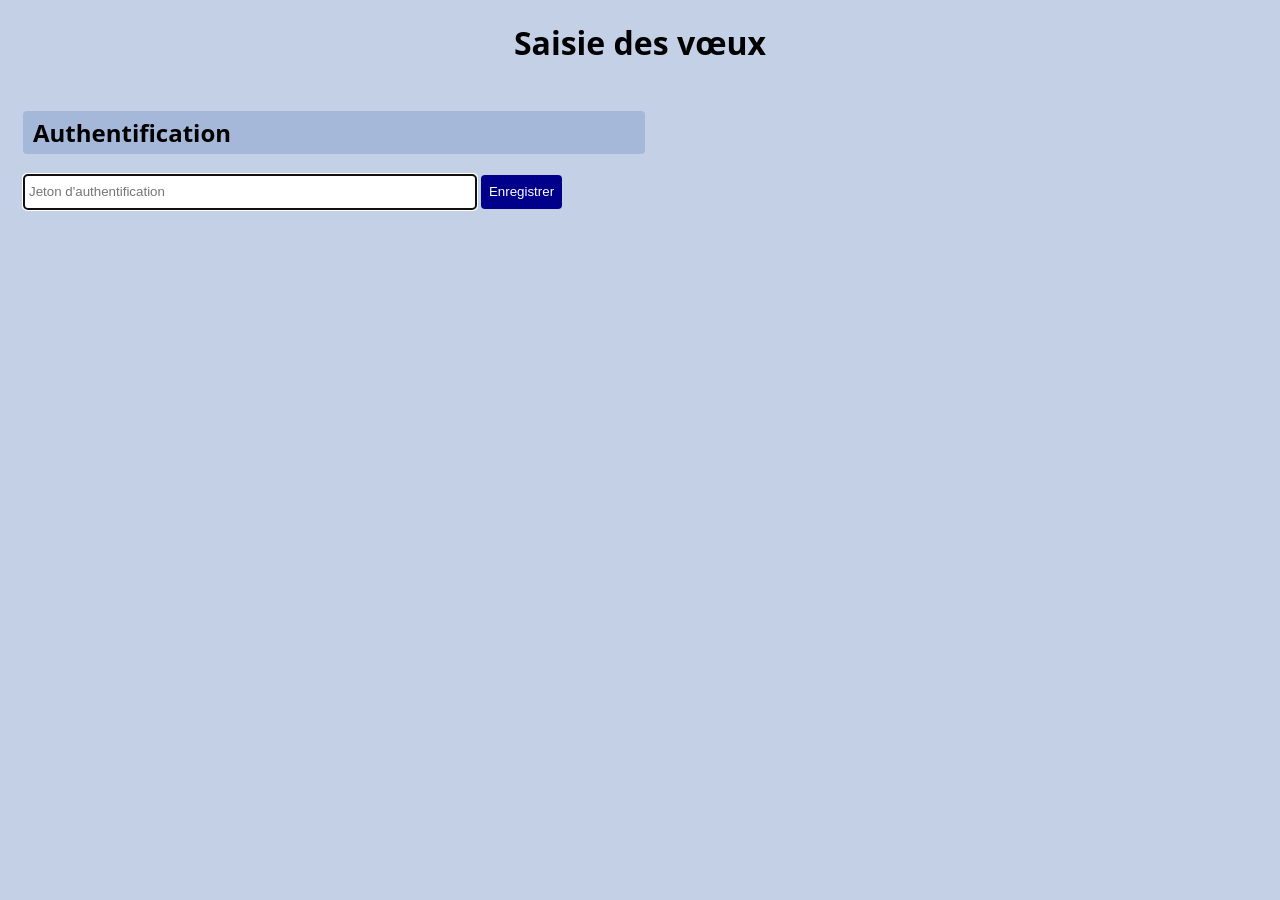
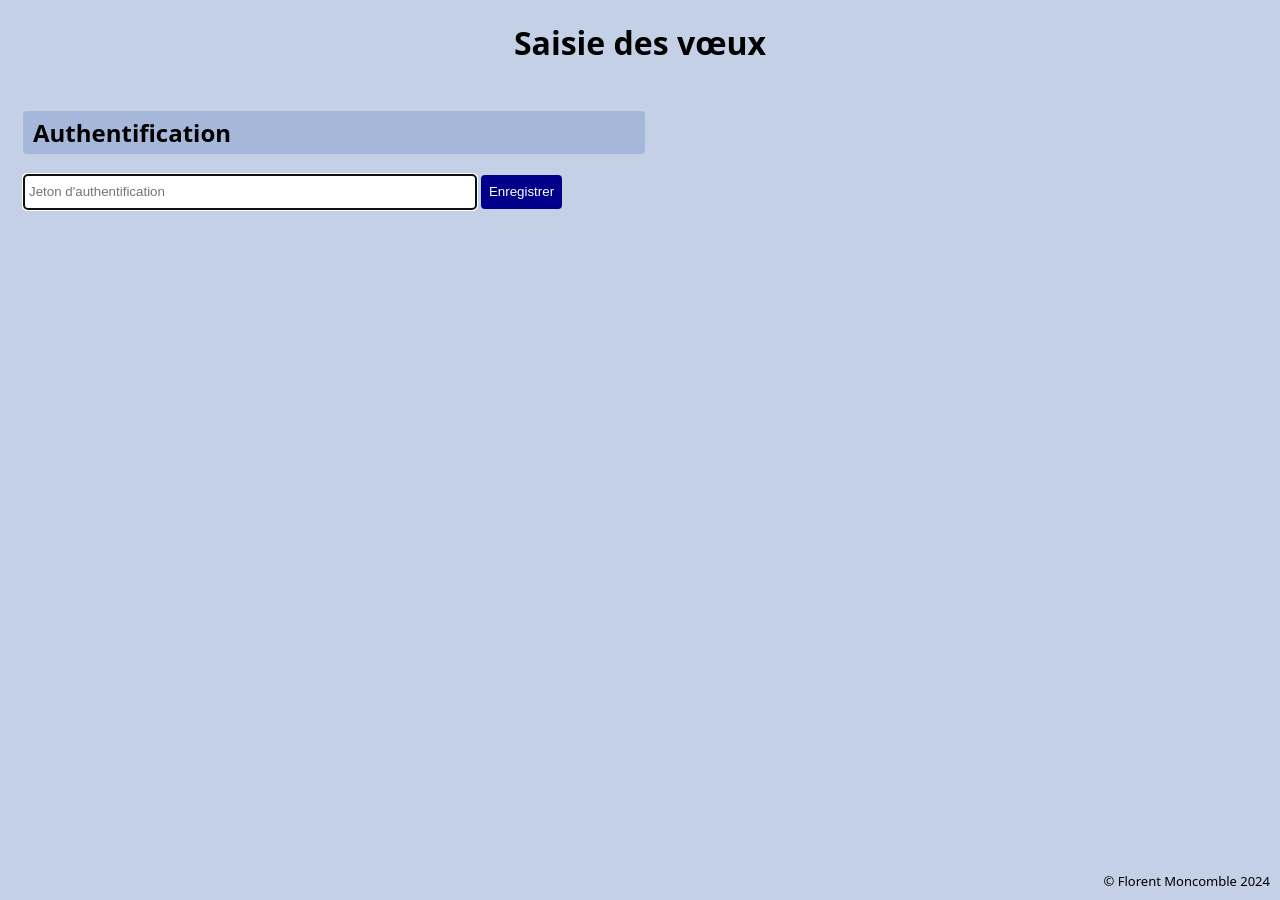
Before and after one commit to fmoncomble/fmoncomble.github.io, a Jekyll site: the page voeux/saisie.html, which Jekyll copies as it is, in a window 1280 px wide. Built offline with Jekyll 4.4.1, drawn with Linux system fonts in a browser that asks for light colours.

Commit message:
Update saisie

```diff
--- a/voeux/saisie.css
+++ b/voeux/saisie.css
@@ -83,3 +83,11 @@ dialog#instructions-dialog {
 button#send-btn {
     width: 20%;
 }
+
+.footer {
+    position: absolute;
+    bottom: 5px;
+    right: 5px;
+    text-align: center;
+    font-size: small;
+}
--- a/voeux/saisie.html
+++ b/voeux/saisie.html
@@ -152,7 +152,9 @@
                     </dialog>
                     <dialog id="missing-info">
                         <div>Complétez les informations manquantes</div>
-                        <button id="missing-ok-btn" class="wishes-ui">OK</button>
+                        <button id="missing-ok-btn" class="wishes-ui">
+                            OK
+                        </button>
                     </dialog>
                 </div>
             </div>
@@ -347,11 +349,13 @@
                         </tr>
                     </table>
                 </div>
+                <br />
                 <div id="validation-div">
                     <h2>3. Valider</h2>
                     <button id="send-btn" class="wishes-ui">Valider</button>
                 </div>
             </div>
         </div>
+        <div class="footer">© Florent Moncomble 2024</div>
     </body>
 </html>
```
Also changed, not shown: other parts of voeux/saisie.html (+1 -1 lines).
